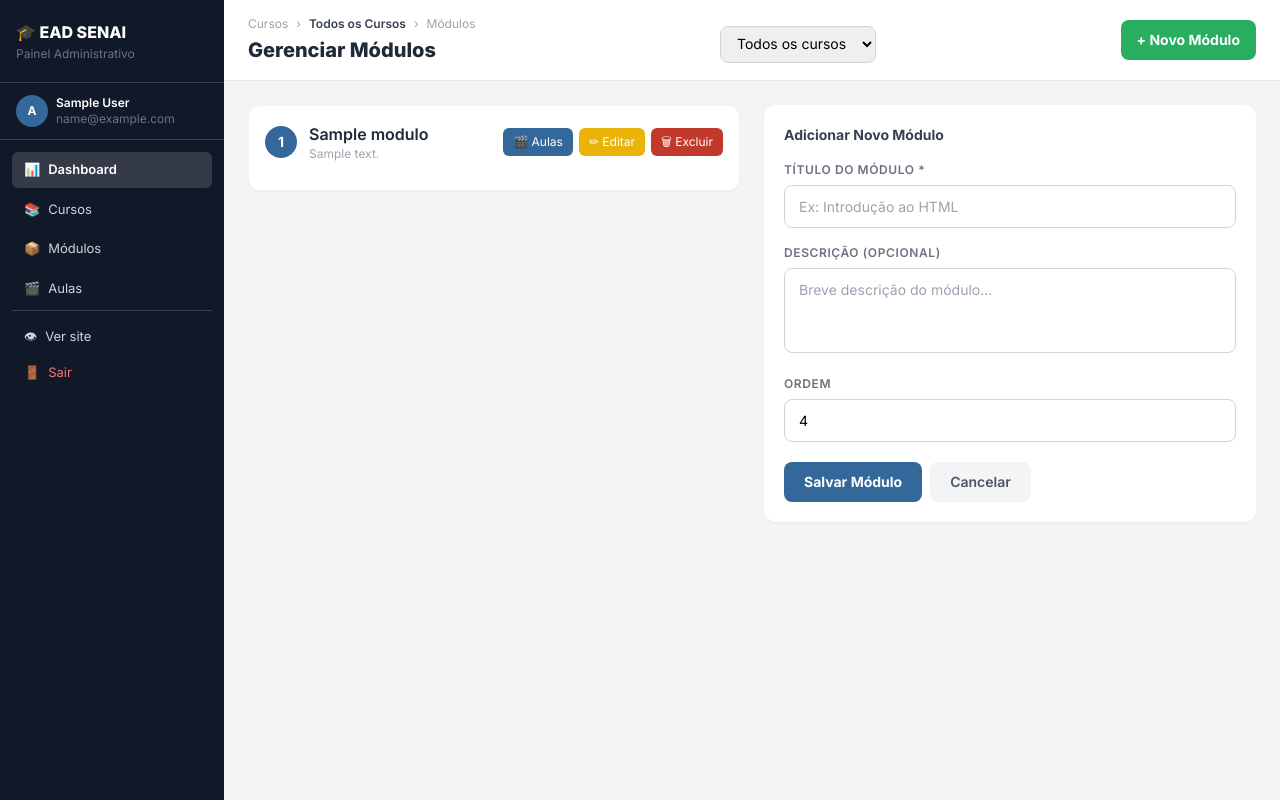
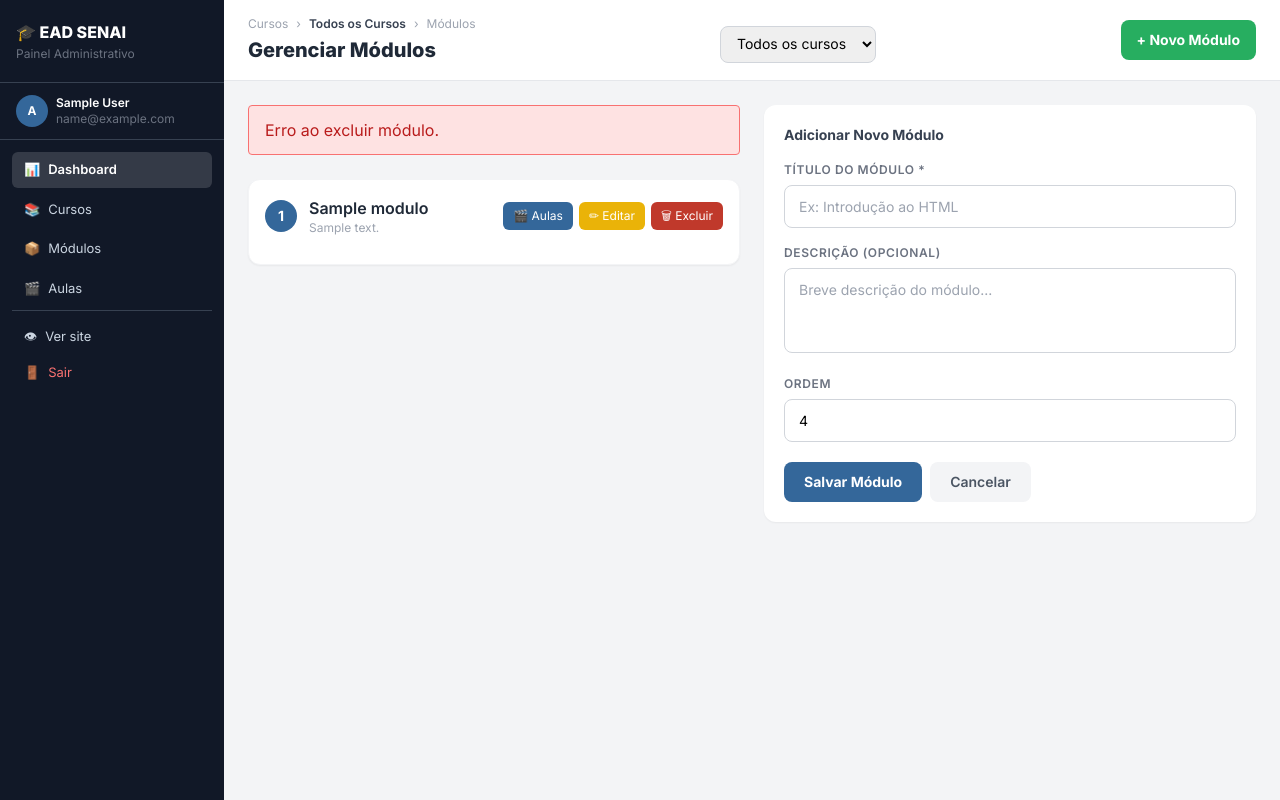
Before and after one commit to ruivocodespace/plataforma-de-cursos-senai, a PHP site: page /admin/modulos.php?erro=1 in a window 1280 px wide. Run offline with PHP 8.4, Linux system fonts and the light colour scheme; the visitor is signed in with stand-in values (Sample User, id 1); tables that the repository leaves empty hold one stand-in row (values such as "Sample post"); some libraries are stand-ins or nearby versions.

Commit message:
correção aviso de erro/sucesso

```diff
--- a/projeto/admin/modulos.php
+++ b/projeto/admin/modulos.php
@@ -3,6 +3,17 @@
 session_start();
 require_once "../includes/logado.php";
 require_once "../includes/conexao.php";
+
+$sucesso = "";
+$erro = "";
+
+if(isset($_GET["sucesso"])){
+    $sucesso = "Módulo excluído com sucesso!";
+}
+
+if(isset($_GET["erro"])){
+    $erro = "Erro ao excluir módulo.";
+}
 
 $nome = $_SESSION["usuario_nome"];
 $tipo = $_SESSION["usuario_tipo"];
@@ -120,6 +131,19 @@ while($row = mysqli_fetch_assoc($resultCursos)){
 
                 <!-- LISTA DE MÓDULOS -->
                 <div class="space-y-3">
+                    <!-- Mensagem de sucesso -->
+                    <?php if (!empty($sucesso)): ?>
+                        <div class="bg-green-100 border border-green-400 text-green-700 px-4 py-3 rounded mb-6">
+                            <?php echo $sucesso; ?>
+                        </div>
+                    <?php endif; ?>
+
+                    <!-- Mensagem de erro -->
+                    <?php if (!empty($erro)): ?>
+                        <div class="bg-red-100 border border-red-400 text-red-700 px-4 py-3 rounded mb-6">
+                            <?php echo $erro; ?>
+                        </div>
+                    <?php endif; ?>
 
                 <?php if(empty($modulos)): ?>
                     <div class="bg-white rounded-xl shadow-sm border border-gray-100 p-4 text-center">
```
Also changed, not shown: projeto/admin/modulo_delete.php (+9 -6 lines).
